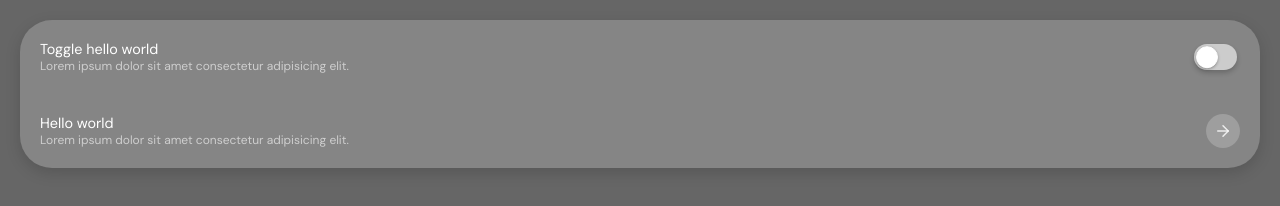
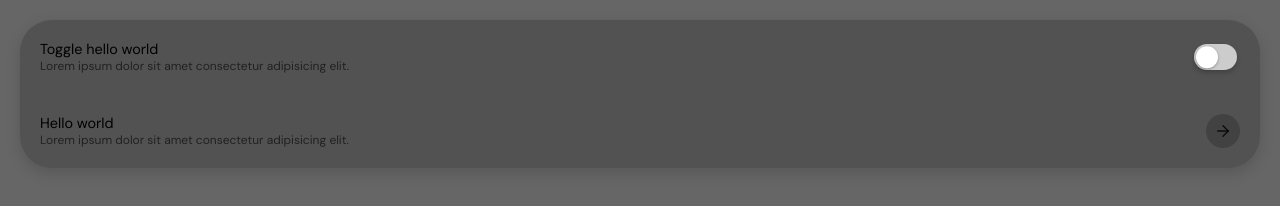
Before and after one commit to Ellicode/windCast, an Electron app: page test.html in a window 1280 px wide. Drawn offline with nearby package versions, Linux system fonts and the light colour scheme; a web font is replaced by a local one.

Commit message:
documentation

```diff
--- a/assets/style.css
+++ b/assets/style.css
@@ -1,13 +1,14 @@
 @import url("https://fonts.googleapis.com/css2?family=DM+Mono:ital,wght@0,300;0,400;0,500;1,300;1,400;1,500&family=DM+Sans:ital,opsz,wght@0,9..40,100..1000;1,9..40,100..1000&family=DM+Serif+Display:ital@0;1&family=DM+Serif+Text:ital@0;1&family=Inter:wght@100..900&family=Wittgenstein:ital,wght@0,400..900;1,400..900&display=swap");
 :root {
-    --primary: rgb(255, 255, 255);
-    --secondary: rgb(255, 255, 255, 0.8);
-    --tertiary: rgb(255, 255, 255, 0.6);
-    --quartenary: rgb(255, 255, 255, 0.2);
-    --background: #ffffff;
+    --primary: rgb(0,0,0);
+    --secondary: rgb(0,0,0, 0.8);
+    --tertiary: rgb(0,0,0, 0.6);
+    --quartenary: rgb(0,0,0, 0.2);
+    --ai-text-gradient:linear-gradient(#344d7b, #7b3a8a);
+    --background: #FFF;
     --accent: #858aff;
     --accent-bg: rgba(133, 137, 255, 0.114);
-    --onBG: rgb(255, 255, 255, 0.2);
+    --onBG: rgb(0, 0, 0, 0.2);
     --font-stack: "DM Sans", system-ui, -apple-system, BlinkMacSystemFont,
         "Segoe UI", Roboto, Oxygen, Ubuntu, Cantarell, "Open Sans",
         "Helvetica Neue", sans-serif;
@@ -21,6 +22,18 @@ body {
     margin: 0;
     /* background: var(--background); */
 }
+
+@media (prefers-color-scheme:dark) {
+    :root {
+        --primary: rgb(255, 255, 255);
+        --secondary: rgb(255, 255, 255, 0.8);
+        --tertiary: rgb(255, 255, 255, 0.6);
+        --quartenary: rgb(255, 255, 255, 0.2);
+        --ai-text-gradient:linear-gradient(#81adff, #e379fb);
+        --background: #000;
+    }
+}
+
 html,
 body {
     height: 100%;
@@ -70,7 +83,7 @@ a {
     flex: 1;
     font-weight: 900;
     font-size: 1.2rem;
-    background-image: linear-gradient(#81adff, #e379fb);
+    background-image: var(--ai-text-gradient);
     background-size: 400% 400%;
     background-clip: text;
     color: transparent;
@@ -477,7 +490,6 @@ input:where([type="checkbox"][role="switch"])::before {
     width: 1.5em;
     height: 1.5em;
     margin: 0 0.15em;
-    border: 1px solid;
     border-radius: 1.5em;
     background: white;
     transition: 0.2s;
--- a/renderer.js
+++ b/renderer.js
@@ -114,6 +114,8 @@ function displayCommandMenu(query) {
 function displayRecentItems() {
     const resultsList = document.getElementById("resultsList");
     resultsList.innerHTML = "";
+
+    if (JSON.parse(localStorage.getItem("history")).length > 0) {
         let recent = document.createElement("li");
         recent.innerHTML =
             "<span>Recent searches</span><button style='float:right' class='btn-borderless' onclick='localStorage.setItem(\"history\", \"[]\");location.reload();'>Clear</button> <button style='float:right' class='btn-borderless'>See more</button>";
@@ -147,6 +149,9 @@ function displayRecentItems() {
                 }
             });
         window.electronAPI.setSize(68 + index * 52 + 40);
+    } else {
+        window.electronAPI.setSize(60);
+    }
 }
 // Example input event listener
 const input = document.getElementById("input");
```
Also changed, not shown: README.md, assets/logo/128x.png, assets/logo/16x.png, assets/logo/256x.png, assets/logo/32x.png, assets/logo/512x.png, assets/logo/64x.png, assets/logo/sideBySide-Dark.png (added), assets/logo/sideBySide.png (added), assets/screenshots/01@dark.png (added), assets/screenshots/02.png (added), assets/screenshots/02@dark.png (added), 1 other file. Lines whose indentation alone changed are shown as unchanged.
